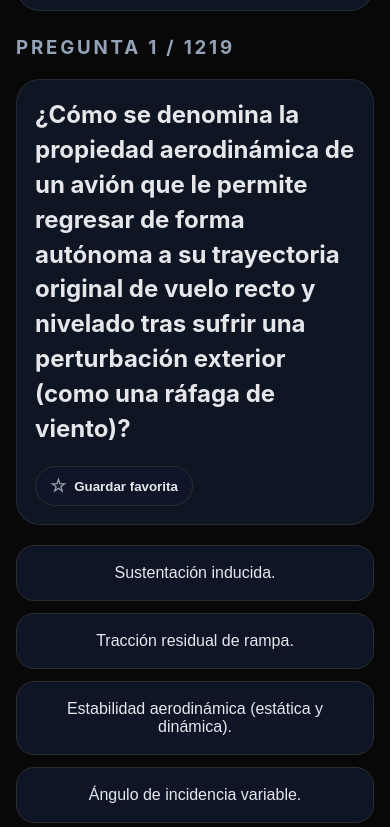
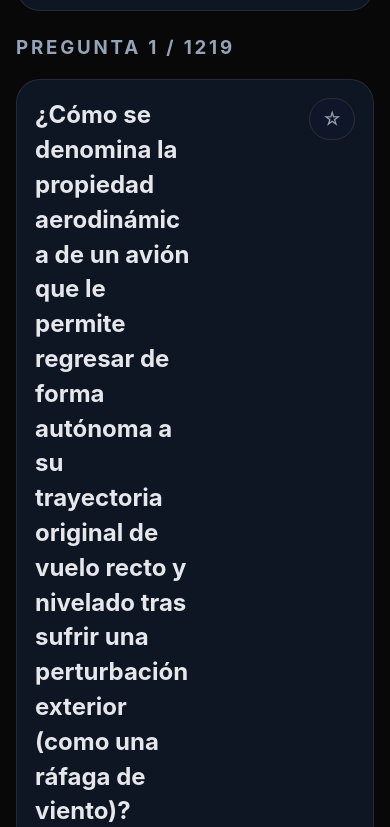
Before and after one commit to raycbn/tcp-exam-trainer, a plain HTML site: page index.html in a window 390 px wide. Shown: the part 695-1522 px from the top of the page. Drawn offline with Linux system fonts and the light colour scheme.

Commit message:
Refactor styles for question and favorite button

```diff
--- a/css/styles.css
+++ b/css/styles.css
@@ -400,31 +400,35 @@ h3 {
 
     /* ---------- Pregunta + Favoritos ---------- */
 
-    .question-header {
-
-        flex-direction: column;
-
-        align-items: stretch;
-
-        gap: 14px;
-    }
-
     .question-text {
 
-        font-size: 1.9rem;
+    font-size: 1.9rem;
 
-        line-height: 1.35;
-    }
+    line-height: 1.35;
 
-    .favorite-btn {
+    padding-right: 48px;
+}
 
-        width: 100%;
+.favorite-btn {
 
-        justify-content: center;
+    position: absolute;
 
-        margin: 0 !important;
-    }
+    top: 0;
 
+    right: 0;
+
+    width: 42px;
+
+    height: 42px;
+
+    padding: 0;
+
+    justify-content: center;
+}
+
+.favorite-btn span:last-child {
+
+    display: none;
 }
 /* =========================
    HISTORIAL SIMULACROS
@@ -1034,29 +1038,37 @@ h3 {
 
 .question-header {
 
-    display: flex;
-
-    justify-content: space-between;
-
-    align-items: flex-start;
-
-    gap: 20px;
+    position: relative;
 }
 
 .question-text {
-
-    flex: 1;
 
     line-height: 1.45;
 
     font-size: inherit;
 
     overflow-wrap: break-word;
+
+    padding-right: 165px;
 }
 
 .favorite-btn {
 
-    flex-shrink: 0;
+    position: absolute;
+
+    top: 0;
+
+    right: 0;
 
     margin: 0 !important;
+
+    display: inline-flex;
+
+    align-items: center;
+
+    gap: 8px;
+
+    padding: 10px 14px;
+
+    border-radius: 999px;
 }
```
